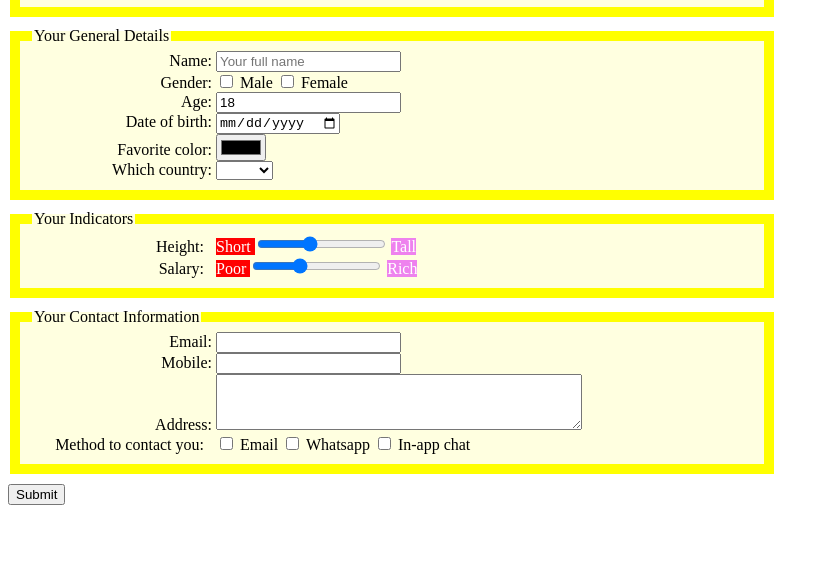
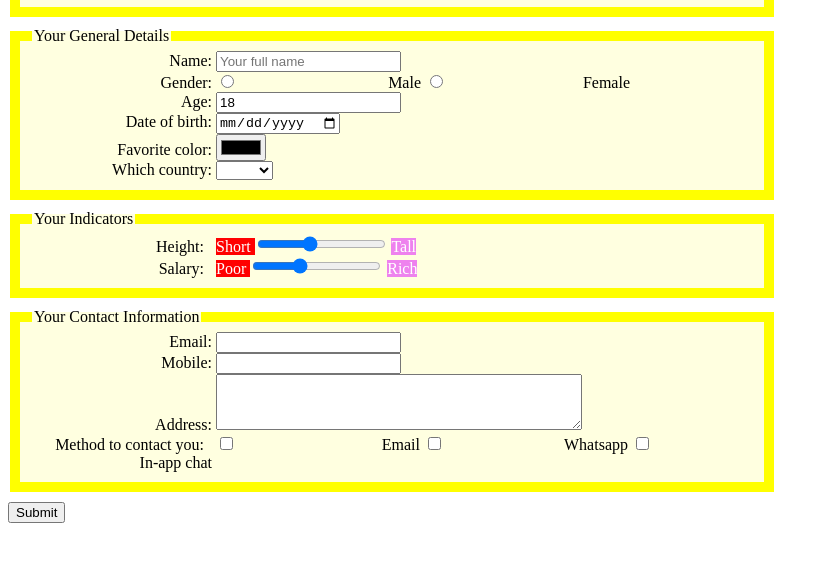
Before and after one commit to NBALAJI95/HTML-CSS-JavaScript-Coursera, a plain HTML site: page Week-1/Part-3/Source-Code/index.html in a window 1280 px wide. Shown: the part 145-706 px from the top of the page, without its empty margins (0-829 px from the left). Drawn offline with Linux system fonts and the light colour scheme.

Commit message:
upto part 3

```diff
--- a/Week-1/Part-3/Source-Code/index.html
+++ b/Week-1/Part-3/Source-Code/index.html
@@ -26,9 +26,9 @@
             <label for="name"> Name: </label>
             <input type="text" name="name" id="name" placeholder="Your full name">
             <br/>
-            <label for="Male"> Gender: </label>
-            <input type="checkbox" name="gender" id="Male" value="Male"> Male
-            <input type="checkbox" name="gender" id="Female" value="Female"> Female
+            <label> Gender: </label>
+            <input type="radio" name="gender" id="Male" value="Male"> <label for="male"> Male </label>
+            <input type="radio" name="gender" id="Female" value="Female"> <label for="Female"> Female </label>
             <br/>
             <label for="age"> Age: </label>
             <input type="number" value="18" id="age" name="age">
@@ -73,9 +73,9 @@
             <textarea autocomplete="on" id="address" name="text_ar"></textarea>
             <br>
             <label for="e_mail">Method to contact you: &nbsp</label>
-            <input type="checkbox" name="contact_method" id="e_mail"> Email
-            <input type="checkbox" name="contact_method"> Whatsapp
-            <input type="checkbox" name="contact_method"> In-app chat
+            <input type="checkbox" name="contact_method" id="e_mail"> <label for="e_mail"> Email </label>
+            <input type="checkbox" name="contact_method" id="whatsapp"> <label for="whatsapp"> Whatsapp </label>
+            <input type="checkbox" name="contact_method" id="contact"> <label for="contact"> In-app chat </label>
         </fieldset>
         <input type="submit">
     </form>
```
